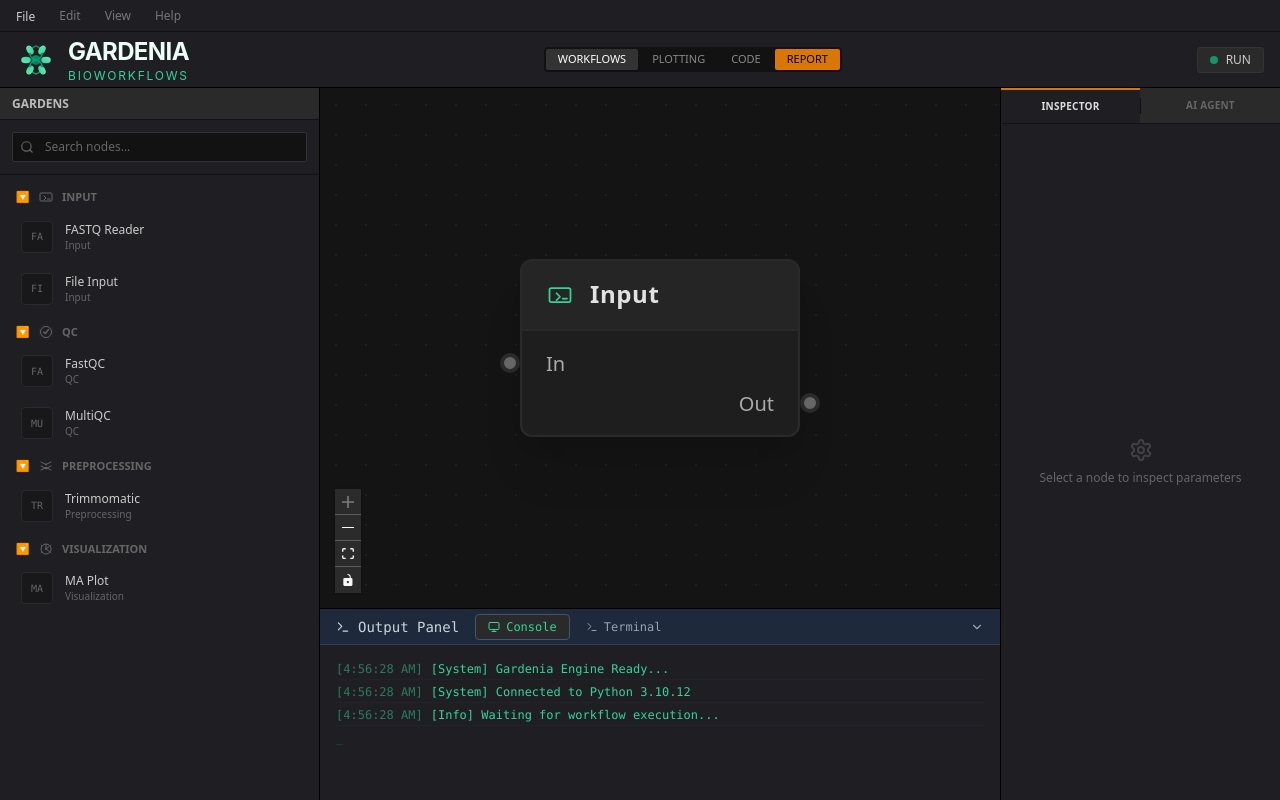
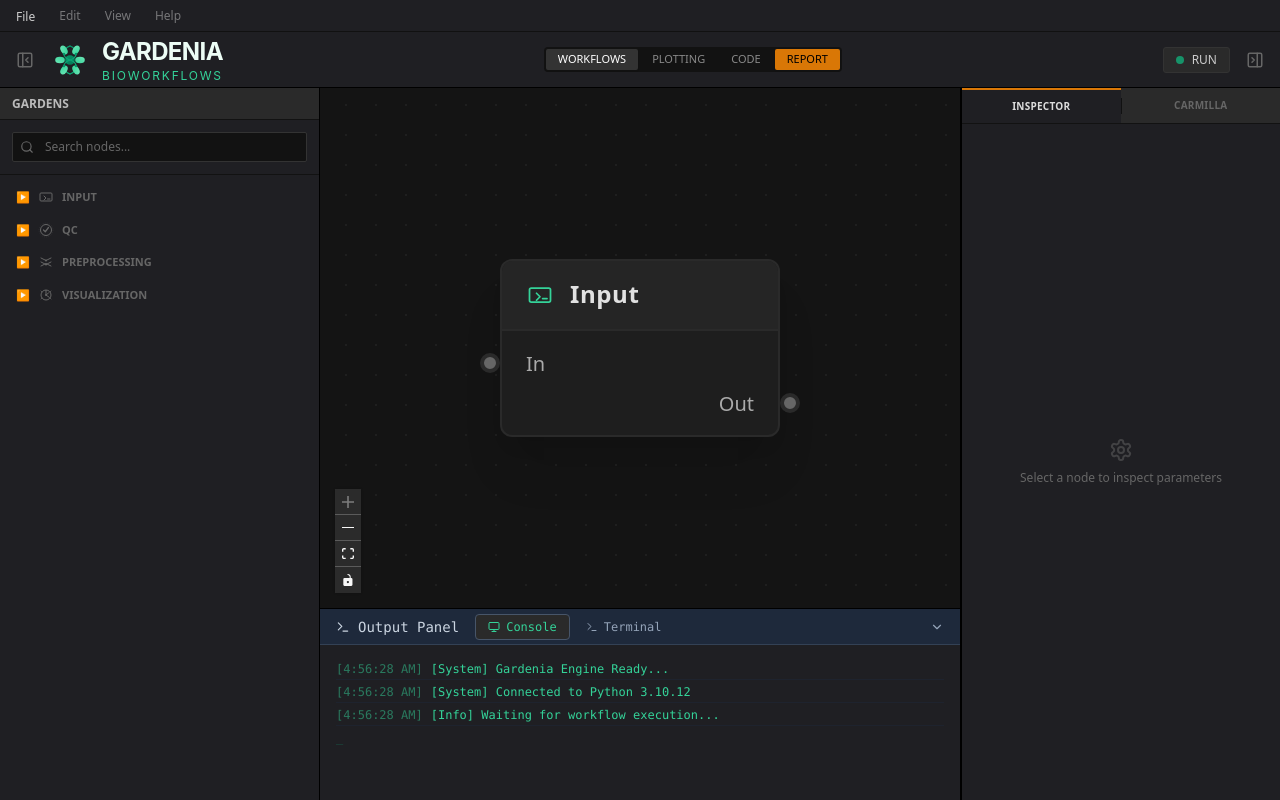
Before and after one commit to siouxi/gardenia, a React (Vite) app: page / in a window 1280 px wide. Built offline with nearby package versions, Linux system fonts and the light colour scheme.

Commit message:
resize and ui for ai

```diff
--- a/src/App.tsx
+++ b/src/App.tsx
@@ -1,4 +1,4 @@
-import { useCallback, useMemo, useState } from 'react';
+import { useCallback, useMemo, useState, useEffect } from 'react';
 import { ReactFlow, Background, Controls, useNodesState, useEdgesState, addEdge, Connection, NodeTypes, ReactFlowProvider, useReactFlow } from '@xyflow/react';
 import '@xyflow/react/dist/style.css';
 
@@ -11,7 +11,7 @@ import { ToolRegistry } from './registry/tools';
 import { Node } from '@xyflow/react';
 import { exportToJson, importFromJson } from './utils/fileHandler';
 import { getLayoutedElements } from './utils/layout';
-import { Download, Upload } from 'lucide-react';
+import { Download, Upload, PanelLeftClose, PanelLeftOpen, PanelRightClose, PanelRightOpen } from 'lucide-react';
 
 // Define the custom node type for our app
 export type NodeData = {
@@ -32,6 +32,62 @@ const initialEdges: any[] = [];
 
 // Wrapper component to use the ReactFlow hook
 const Flow = () => {
+    // Layout State
+    const [leftPanelWidth, setLeftPanelWidth] = useState(320);
+    const [rightPanelWidth, setRightPanelWidth] = useState(320);
+    const [isLeftPanelOpen, setIsLeftPanelOpen] = useState(true);
+    const [isRightPanelOpen, setIsRightPanelOpen] = useState(true);
+    const [isResizingLeft, setIsResizingLeft] = useState(false);
+    const [isResizingRight, setIsResizingRight] = useState(false);
+
+    // Resize Handlers
+    const toggleResizingLeft = useCallback((e: React.MouseEvent) => {
+        e.stopPropagation();
+        setIsResizingLeft(prev => !prev);
+        setIsResizingRight(false); // Ensure only one active
+    }, []);
+
+    const toggleResizingRight = useCallback((e: React.MouseEvent) => {
+        e.stopPropagation();
+        setIsResizingRight(prev => !prev);
+        setIsResizingLeft(false); // Ensure only one active
+    }, []);
+
+    const stopResizing = useCallback(() => {
+        setIsResizingLeft(false);
+        setIsResizingRight(false);
+    }, []);
+
+    const onMouseMove = useCallback((e: MouseEvent) => {
+        if (isResizingLeft) {
+            const newWidth = Math.max(200, Math.min(600, e.clientX));
+            setLeftPanelWidth(newWidth);
+        }
+        if (isResizingRight) {
+            const newWidth = Math.max(200, Math.min(600, window.innerWidth - e.clientX));
+            setRightPanelWidth(newWidth);
+        }
+    }, [isResizingLeft, isResizingRight]);
+
+    // Attach global listeners
+    useEffect(() => {
+        const onKeyDown = (e: KeyboardEvent) => {
+            if (e.key === 'Enter') stopResizing();
+        };
+
+        if (isResizingLeft || isResizingRight) {
+            window.addEventListener('mousemove', onMouseMove);
+            window.addEventListener('click', stopResizing); // Click anywhere else stops it
+            window.addEventListener('keydown', onKeyDown);
+        }
+
+        return () => {
+            window.removeEventListener('mousemove', onMouseMove);
+            window.removeEventListener('click', stopResizing);
+            window.removeEventListener('keydown', onKeyDown);
+        };
+    }, [isResizingLeft, isResizingRight, onMouseMove, stopResizing]);
+
     const [nodes, setNodes, onNodesChange] = useNodesState<AppNode>(initialNodes);
     const [edges, setEdges, onEdgesChange] = useEdgesState(initialEdges);
     const { screenToFlowPosition, fitView } = useReactFlow();
@@ -194,7 +250,16 @@ const Flow = () => {
 
             {/* Top Bar */}
             <header className="h-14 bg-[#1f1f23] border-b border-[#000] flex items-center px-4 justify-between shrink-0 select-none">
+                <div className="flex items-center gap-4">
+                    <button
+                        onClick={() => setIsLeftPanelOpen(!isLeftPanelOpen)}
+                        className="text-[#666] hover:text-[#ccc] transition-colors"
+                        title={isLeftPanelOpen ? "Close Sidebar" : "Open Sidebar"}
+                    >
+                        {isLeftPanelOpen ? <PanelLeftClose size={18} /> : <PanelLeftOpen size={18} />}
+                    </button>
                     <GardeniasLogo variant="full" theme="dark" className="h-10" />
+                </div>
 
                 <div className="flex bg-[#121212] rounded p-0.5 gap-0.5">
                     <button className="px-3 py-0.5 text-[11px] font-medium bg-[#333] text-white rounded-[2px] shadow-sm">WORKFLOWS</button>
@@ -203,7 +268,7 @@ const Flow = () => {
                     <button className="px-3 py-0.5 text-[11px] font-medium bg-[#d97706] text-black rounded-[2px] shadow-sm">REPORT</button>
                 </div>
 
-                <div className="flex items-center gap-2">
+                <div className="flex items-center gap-4">
                     <button
                         className="flex items-center gap-2 bg-[#2a2a2a] hover:bg-[#333] text-[#ccc] px-3 py-1 rounded-[3px] text-xs transition-colors border border-[#333]"
                         onClick={runWorkflow}
@@ -211,20 +276,38 @@ const Flow = () => {
                         <span className="w-2 h-2 bg-emerald-500 rounded-full animate-pulse" />
                         RUN
                     </button>
+                    <button
+                        onClick={() => setIsRightPanelOpen(!isRightPanelOpen)}
+                        className="text-[#666] hover:text-[#ccc] transition-colors"
+                        title={isRightPanelOpen ? "Close Inspector" : "Open Inspector"}
+                    >
+                        {isRightPanelOpen ? <PanelRightClose size={18} /> : <PanelRightOpen size={18} />}
+                    </button>
                 </div>
             </header>
 
             <div className="flex-1 flex overflow-hidden">
                 {/* Left Panel: Media Pool / Effects */}
-                <div className="w-[320px] flex flex-col border-r border-[#000] bg-[#1f1f23]">
+                {isLeftPanelOpen && (
+                    <div
+                        className="flex flex-col border-r border-[#000] bg-[#1f1f23] relative shrink-0"
+                        style={{ width: leftPanelWidth }}
+                    >
                         <div className="h-8 bg-[#2a2a2a] flex items-center px-3 border-b border-[#121212] text-xs font-semibold text-[#bbb]">
                             GARDENS
                         </div>
                         <Sidebar />
+
+                        {/* Resize Handle Right */}
+                        <div
+                            className={`absolute top-0 right-0 w-1 h-full cursor-col-resize hover:bg-[#d97706] transition-colors z-10 ${isResizingLeft ? 'bg-[#d97706] opacity-100' : 'opacity-0 hover:opacity-100'}`}
+                            onClick={toggleResizingLeft}
+                        />
                     </div>
+                )}
 
                 {/* Center: Node Graph */}
-                <div className="flex-1 bg-[#121212] flex flex-col overflow-hidden">
+                <div className="flex-1 bg-[#121212] flex flex-col overflow-hidden min-w-0">
                     <div className="flex-1 relative overflow-hidden" onDrop={onDrop} onDragOver={onDragOver}>
                         <ReactFlow
                             nodes={nodes}
@@ -249,10 +332,23 @@ const Flow = () => {
                 </div>
 
                 {/* Right Panel: Inspector */}
+                {isRightPanelOpen && (
+                    <div
+                        className="flex flex-col border-l border-[#000] bg-[#1f1f23] relative shrink-0"
+                        style={{ width: rightPanelWidth }}
+                    >
+                        {/* Resize Handle Left */}
+                        <div
+                            className={`absolute top-0 left-0 w-1 h-full cursor-col-resize hover:bg-[#d97706] transition-colors z-10 -ml-0.5 ${isResizingRight ? 'bg-[#d97706] opacity-100' : 'opacity-0 hover:opacity-100'}`}
+                            onClick={toggleResizingRight}
+                        />
+
                         <Inspector
                             node={selectedNode}
                             onUpdate={updateNodeData}
                         />
+                    </div>
+                )}
             </div>
         </div>
     );
--- a/src/components/Inspector.tsx
+++ b/src/components/Inspector.tsx
@@ -11,7 +11,7 @@ export const Inspector = ({ node, onUpdate }: InspectorProps) => {
     const [activeTab, setActiveTab] = useState<'inspector' | 'agent'>('inspector');
     const [chatInput, setChatInput] = useState('');
     const [messages, setMessages] = useState<{ role: 'user' | 'assistant', content: string }[]>([
-        { role: 'assistant', content: 'Hello! I am your Gardenia AI assistant. How can I help you with your workflow today?' }
+        { role: 'assistant', content: 'Hello! I am Carmilla, your assistant. How can I help you with your workflow today?' }
     ]);
 
     const handleSendMessage = () => {
@@ -25,7 +25,7 @@ export const Inspector = ({ node, onUpdate }: InspectorProps) => {
     };
 
     return (
-        <div className="w-[280px] flex flex-col border-l border-[#000] bg-[#1f1f23] h-full">
+        <div className="w-full flex flex-col border-l border-[#000] bg-[#1f1f23] h-full">
             {/* Tabs Header */}
             <div className="h-9 bg-[#2a2a2a] flex items-center border-b border-[#121212] select-none">
                 <button
@@ -39,7 +39,7 @@ export const Inspector = ({ node, onUpdate }: InspectorProps) => {
                     onClick={() => setActiveTab('agent')}
                     className={`flex-1 h-full text-[10px] font-bold uppercase tracking-wide flex items-center justify-center transition-colors ${activeTab === 'agent' ? 'bg-[#1f1f23] text-[#ddd] border-t-2 border-t-[#3b82f6]' : 'text-[#666] hover:bg-[#252529] hover:text-[#999]'}`}
                 >
-                    AI Agent
+                    Carmilla
                 </button>
             </div>
 
--- a/src/components/Sidebar.tsx
+++ b/src/components/Sidebar.tsx
@@ -26,7 +26,7 @@ export const Sidebar = () => {
     const categories = ToolRegistry.getCategories();
 
     const [expandedCategories, setExpandedCategories] = useState<Set<string>>(
-        new Set(categories)
+        new Set()
     );
     const [searchTerm, setSearchTerm] = useState('');
 
```
Also changed, not shown: 5 other files (tests, documents, lock files or other folders). Lines whose indentation alone changed are shown as unchanged.
